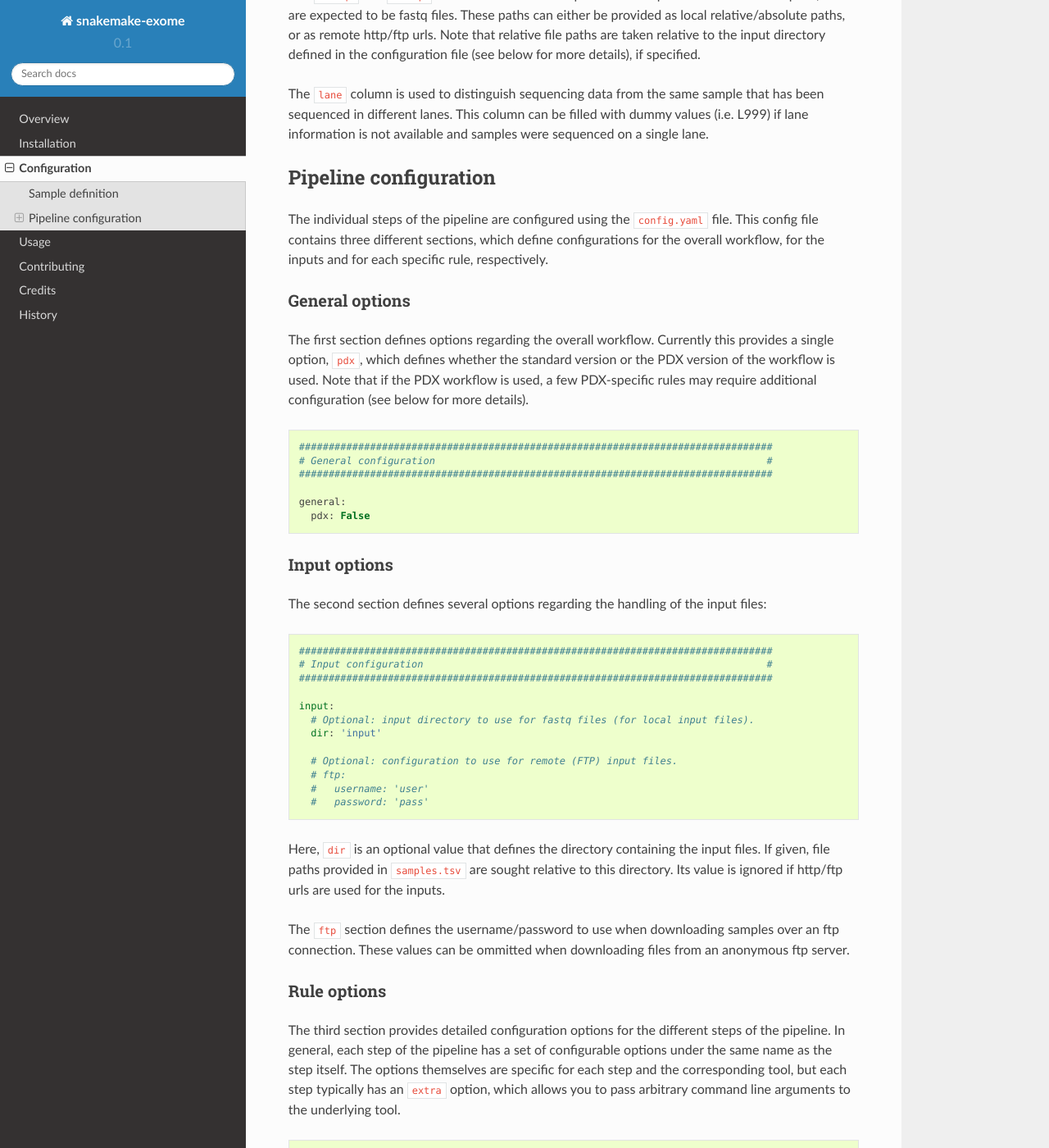
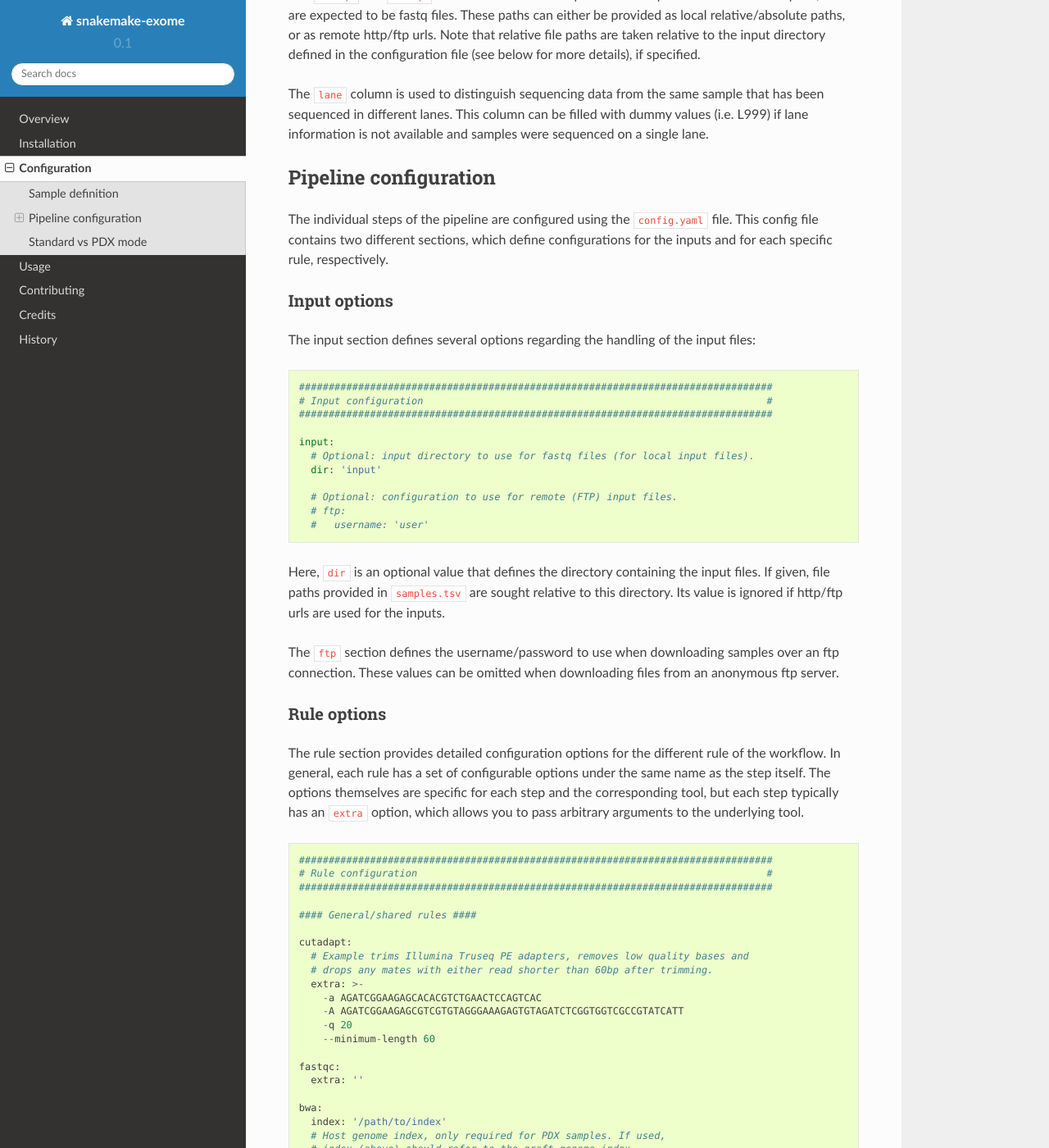
Before and after one commit to jrderuiter/snakemake-exome, a Sphinx documentation site: the page built from docs/configuration.rst, in a window 1280 px wide and 1400 px high, scrolled down 624 px. Shown: the whole window at 82% size. Built offline with Sphinx 7.4.7 and the Read the Docs theme 2.0.0, drawn with Linux system fonts in a browser that asks for light colours; some of the changed text lies outside the part shown.

Commit message:
Implicitly run in PDX mode.

```diff
--- a/config.yaml
+++ b/config.yaml
@@ -1,11 +1,3 @@
-################################################################################
-# General configuration                                                        #
-################################################################################
-
-general:
-  pdx: False
-
-
 ################################################################################
 # Input configuration                                                          #
 ################################################################################
--- a/docs/configuration.rst
+++ b/docs/configuration.rst
@@ -36,31 +36,17 @@
 ----------------------
 
 The individual steps of the pipeline are configured using the ``config.yaml``
-file. This config file contains three different sections, which define
-configurations for the overall workflow, for the inputs and for each specific
-rule, respectively.
-
-General options
-~~~~~~~~~~~~~~~
-
-The first section defines options regarding the overall workflow. Currently
-this provides a single option, ``pdx``, which defines whether the standard
-version or the PDX version of the workflow is used. Note that if the PDX
-workflow is used, a few PDX-specific rules may require additional configuration
-(see below for more details).
-
-.. literalinclude:: ../config.yaml
-    :lines: 1-6
-
+file. This config file contains two different sections, which define
+configurations for the inputs and for each specific rule, respectively.
 
 Input options
 ~~~~~~~~~~~~~
 
-The second section defines several options regarding the handling of the
+The input section defines several options regarding the handling of the
 input files:
 
 .. literalinclude:: ../config.yaml
-    :lines: 9-20
+    :lines: 1-11
 
 Here, ``dir`` is an optional value that defines the directory containing
 the input files. If given, file paths provided in ``samples.tsv`` are
@@ -68,44 +54,35 @@
 are used for the inputs.
 
 The ``ftp`` section defines the username/password to use when downloading
-samples over an ftp connection. These values can be ommitted when downloading
+samples over an ftp connection. These values can be omitted when downloading
 files from an anonymous ftp server.
 
 Rule options
 ~~~~~~~~~~~~
 
-The third section provides detailed configuration options for the different
-steps of the pipeline. In general, each step of the pipeline has a set of
-configurable options under the same name as the step itself. The options
-themselves are specific for each step and the corresponding tool, but each step
-typically has an ``extra`` option, which allows you to pass arbitrary command
-line arguments to the underlying tool.
+The rule section provides detailed configuration options for the different
+rule of the workflow. In general, each rule has a set of configurable options
+under the same name as the step itself. The options themselves are specific for
+each step and the corresponding tool, but each step typically has an ``extra``
+option, which allows you to pass arbitrary arguments to the underlying tool.
 
 .. literalinclude:: ../config.yaml
-    :lines: 23-
+    :lines: 15-
 
-This section is divided into two sub-sections: general and PDX-specific. The
-PDX-specific section contains additional options for rules that are only used
-in the PDX workflow.
+Note that this section is divided into two sub-sections: general and
+PDX-specific. The PDX-specific section contains additional options for rules
+that are only used in the PDX workflow (see below)..
 
-Note that ``index_host`` (under the ``bwa`` options) should also be
-defined when processing PDX samples, as this additional index of the host
-genome is required to distinguish host/graft reads in PDX samples. In this
-case, ``index`` should refer to the index of the graft genome.
+Standard vs PDX mode
+--------------------
 
-PDX options
-~~~~~~~~~~~
+The workflow supports the processing of patient-derived xenograft (PDX) by
+aligning reads to two reference indices (for the graft and host genomes) and
+using disambiguate to separate the graft reads from sequence reads originating
+from the host. For typical PDXs, this means separate human reads (the graft)
+from the mouse reads (the host).
 
-The third section defines extra configuration options for processing
-PDX samples. If provided, the pipeline performs a number of extra steps to
-separate reads from the host and graft organisms of the PDX samples (which are
-typically mouse and human, respectively).
-
-.. literalinclude:: ../config.yaml
-    :lines: 58-
-
-The most important option in this section is ``bwa_index_host``, which defines
-the additional bwa index for the host genome. The index supplied in the general
-section is used as the index for the graft genome. Extra options for the
-``disamgibuate`` and ``sambamba_sort`` steps can be provided using the
-remaining options.
+The workflow is run in 'PDX' mode if a host index is supplied for the ``bwa``
+rule (using the ``index_host`` option). If this option is omitted or left
+empty, the workflow runs in the 'standard' mode, in which reads are only
+aligned to a single-reference genome.
--- a/docs/history.rst
+++ b/docs/history.rst
@@ -1,7 +1,7 @@
 History
 =======
 
-0.1.0 (03-07-2017)
+0.1 (04-07-2017)
 ------------------
 
 * Initial release, containing basic exome pipeline with optional PDX support.
```
Also changed, not shown: docs/overview.rst (+3 -4 lines), 1 other file.
